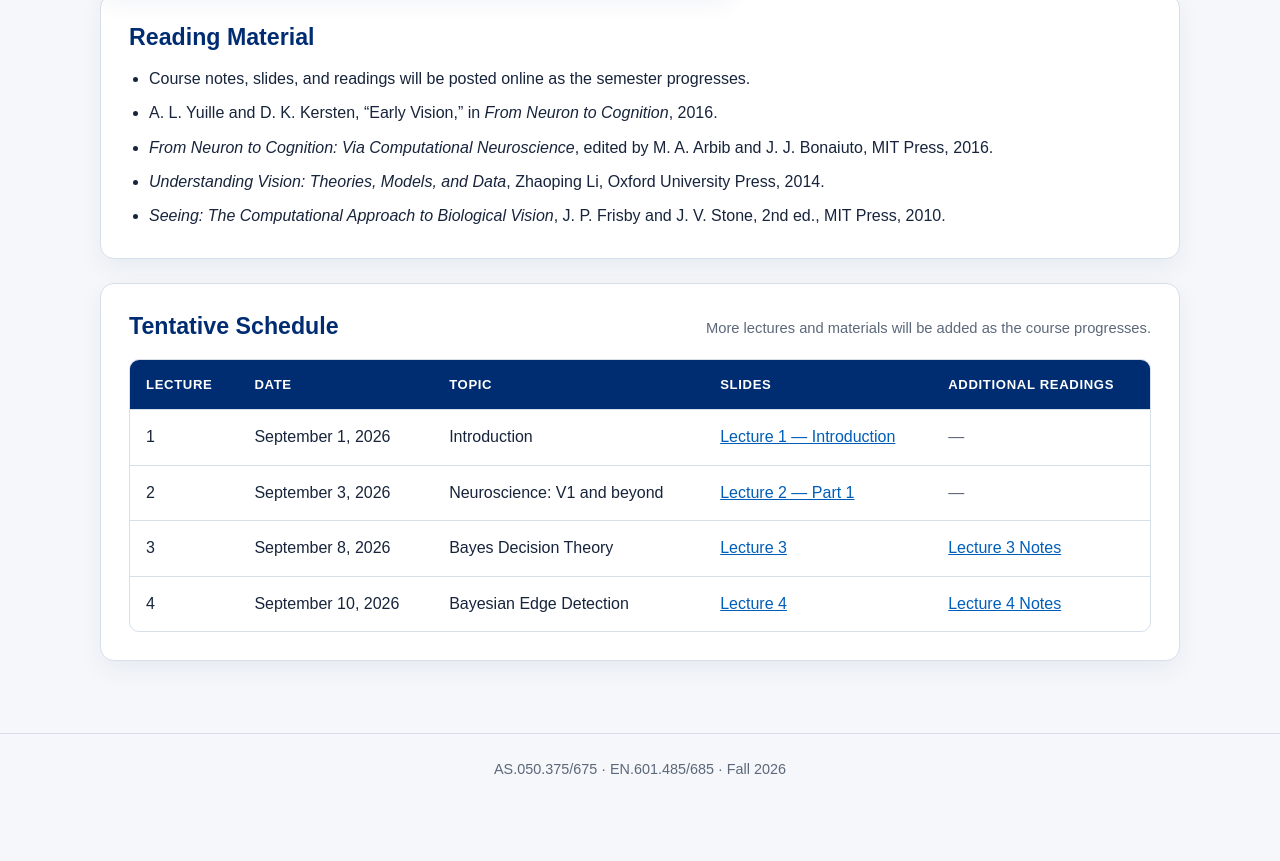
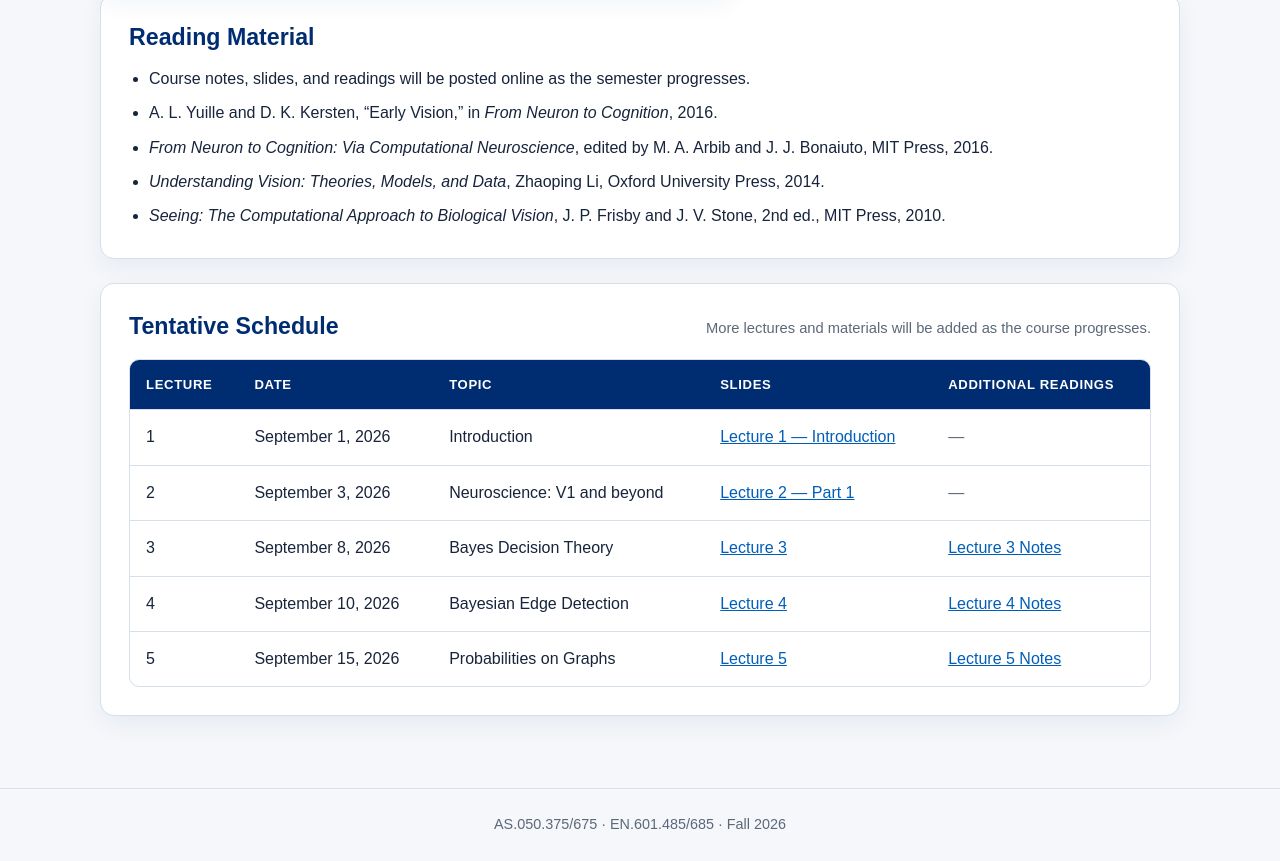
Before and after one commit to Tiezheng11/ProbabilisticModelsOfVisualCognition2026FA, a plain HTML site: page index.html in a window 1280 px wide. Shown: the part 1200-2061 px from the top of the page. Before the commit the page ends 2006 px from the top, so only its background shows below. Drawn offline with Linux system fonts and the light colour scheme.

Commit message:
Add Lecture 5 details to index.html

```diff
--- a/index.html
+++ b/index.html
@@ -354,6 +354,13 @@
               <td><a href="slides/Lecture4_Bayesian_Edge_Detection.pptx">Lecture 4</a></td>
               <td><a href="slides/Lecture4 Bayesian_Edge_Detection_Notes.pdf">Lecture 4 Notes</a></td>
             </tr>
+            <tr>
+              <td>5</td>
+              <td><time datetime="2026-09-15">September 15, 2026</time></td>
+              <td>Probabilities on Graphs</td>
+              <td><a href="slides/Lecture5_Probabilities_on_Graphs.pptx">Lecture 5</a></td>
+              <td><a href="slides/Lecture5 ProbabilitiesOnGraphs_Notes.pdf">Lecture 5 Notes</a></td>
+            </tr>
           </tbody>
         </table>
       </div>
```
